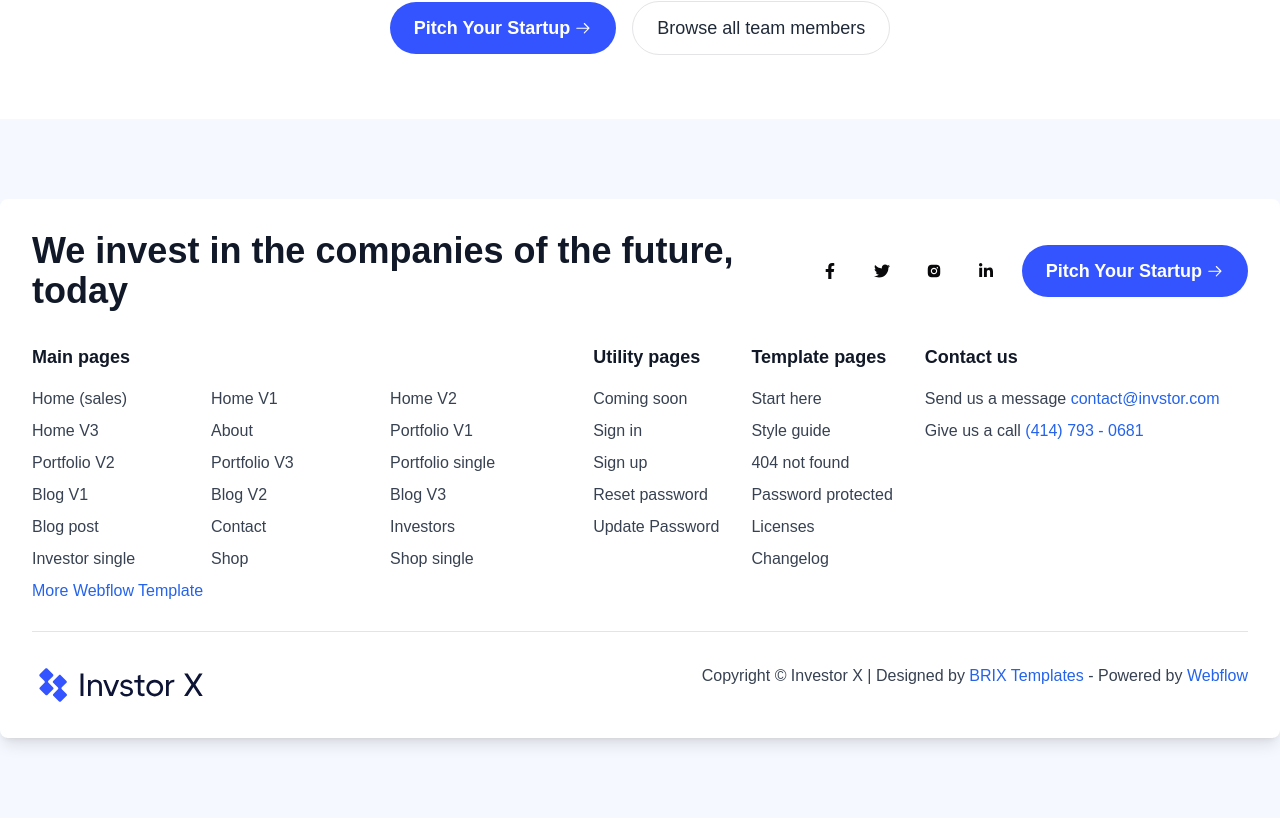
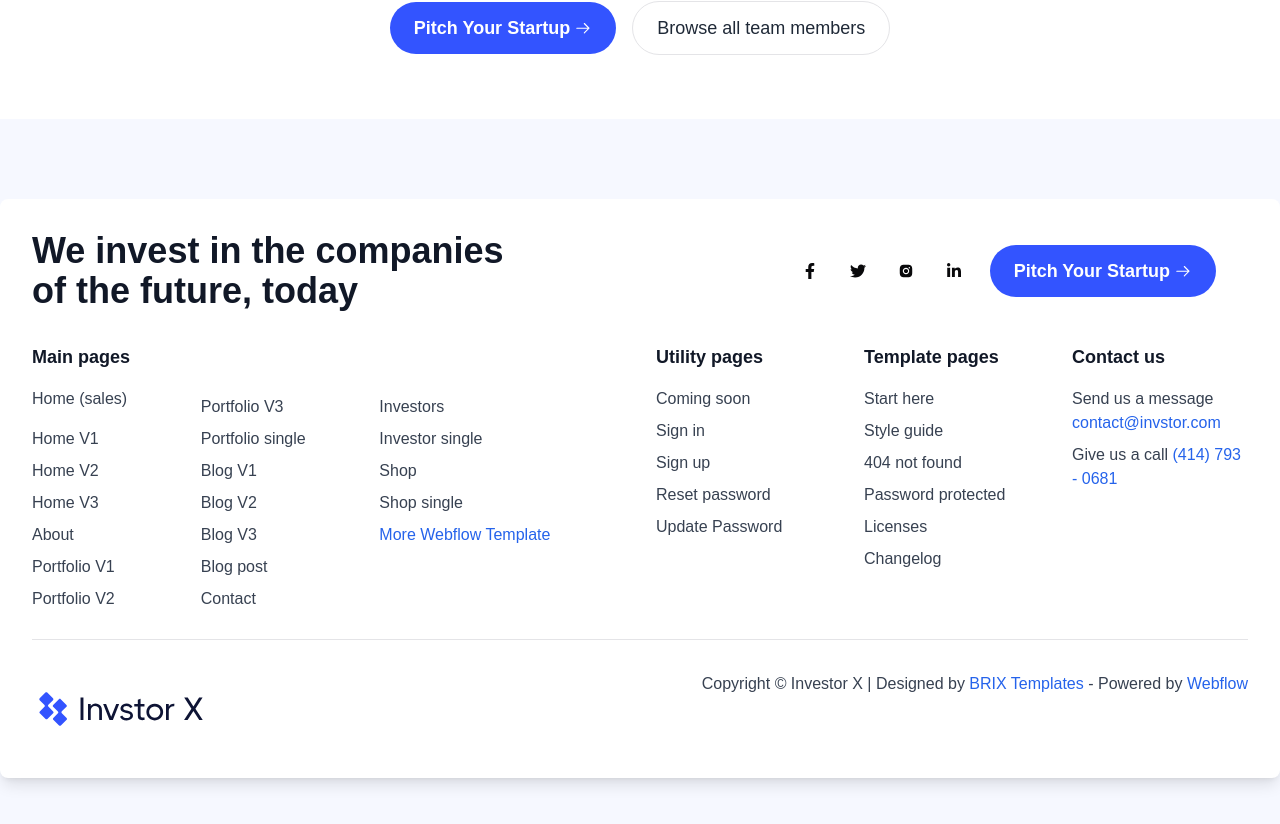
Before and after one commit to codebyankita/InvesterX, a Next.js app: page / in a window 1280 px wide. Shown: the part 5759-6583 px from the top of the page. Built offline with nearby package versions, Linux system fonts and the light colour scheme.

Commit message:
footer ready

```diff
--- a/app/components/Footer.tsx
+++ b/app/components/Footer.tsx
@@ -1,20 +1,19 @@
 import React from "react";
 import { FaFacebookF, FaTwitter, FaLinkedinIn } from "react-icons/fa";
 import { AiFillInstagram } from "react-icons/ai";
-import Button from './Button';
-import Logo from './Logo';
-
-
+import Button from "./Button";
+import Logo from "./Logo";
 
 const Footer = () => {
   return (
     <div className="flex flex-col items-center bg-[#f6f8ff] pt-20">
-      <div className="bg-white rounded-lg shadow-lg p-8 w-full max-w-7xl">
-        <div className=" flex mb-8">
-          <h1 className="text-4xl flex  w-3/5  font-semibold text-gray-900">
+      <div className="bg-white rounded-lg shadow-lg p-8 w-full lg:max-w-7xl">
+        <div className="flex lg:flex-row flex-col mb-8 lg:justify-between">
+          <h1 className="lg:text-4xl text-3xl flex my-4 lg:my-0 lg:w-2/5 w-full lg:text-left text-center font-semibold text-gray-900">
             We invest in the companies of the future, today
           </h1>
-          <div className="flex items-center justify-end w-2/5 gap-5">
+          <div className="flex flex-col md:flex-row items-center justify-center  lg:w-2/5 w-full lg:gap-5 gap-2">
+            <div className="flex gap-2 md:gap-4 justify-center">
               <div className="group flex items-center justify-center p-2 transform transition-all duration-300 hover:scale-110 hover:text-custom-blue hover:translate-y-[-5px]">
                 <FaFacebookF />
               </div>
@@ -27,16 +26,18 @@ const Footer = () => {
               <div className="group flex items-center justify-center p-2 transform transition-all duration-300 hover:scale-110 hover:text-custom-blue hover:translate-y-[-5px]">
                 <FaLinkedinIn />
               </div>
+            </div>
             <Button text="Pitch Your Startup" href="/your-link-here" />
           </div>
         </div>
+
         {/* pages part */}
-        <div className="flex flex-row gap-8 ">
-          <div>
+        <div className="grid lg:grid-cols-6   md:grid-cols-4 grid-cols-1 gap-8">
+          <div className="md:col-span-3 lg:col-span-3 col-span-1">
             <h2 className="text-lg font-semibold text-gray-900 mb-4">
               Main pages
             </h2>
-            <ul className="text-gray-700 grid grid-cols-3 gap-2 ">
+            <ul className="text-gray-700 grid md:grid-rows-7  grid-rows-10 grid-flow-col space-y-2 ">
               <li>Home (sales)</li>
               <li>Home V1</li>
               <li>Home V2</li>
@@ -57,7 +58,7 @@ const Footer = () => {
               <li>Shop single</li>
 
               <li>
-                <a href="#" className="text-blue-600">
+                <a href="#" className="text-blue-600 flex flex-wrap">
                   More Webflow Template
                 </a>
               </li>
@@ -75,7 +76,9 @@ const Footer = () => {
               <li>Update Password</li>
             </ul>
           </div>
-          <div>
+
+          <div className="">
+
             <h2 className="text-lg font-semibold text-gray-900 mb-4">
               Template pages
             </h2>
@@ -88,7 +91,7 @@ const Footer = () => {
               <li>Changelog</li>
             </ul>
           </div>
-          <div>
+          <div className="">
             <h2 className="text-lg font-semibold text-gray-900 mb-4">
               Contact us
             </h2>
@@ -107,10 +110,11 @@ const Footer = () => {
               </li>
             </ul>
           </div>
+
         </div>
         <hr  className="mt-7"/>
-        <div className="text-center flex justify-between text-gray-700 pt-8">
-          <div className="flex justify-center items-center  ">
+        <div className="text-center flex lg:flex-row flex-col justify-between text-gray-700 pt-8  ">
+          <div className="flex justify-center items-center my-4  ">
            <Logo />
           </div>
           <p>
```
Lines whose indentation alone changed are shown as unchanged.
